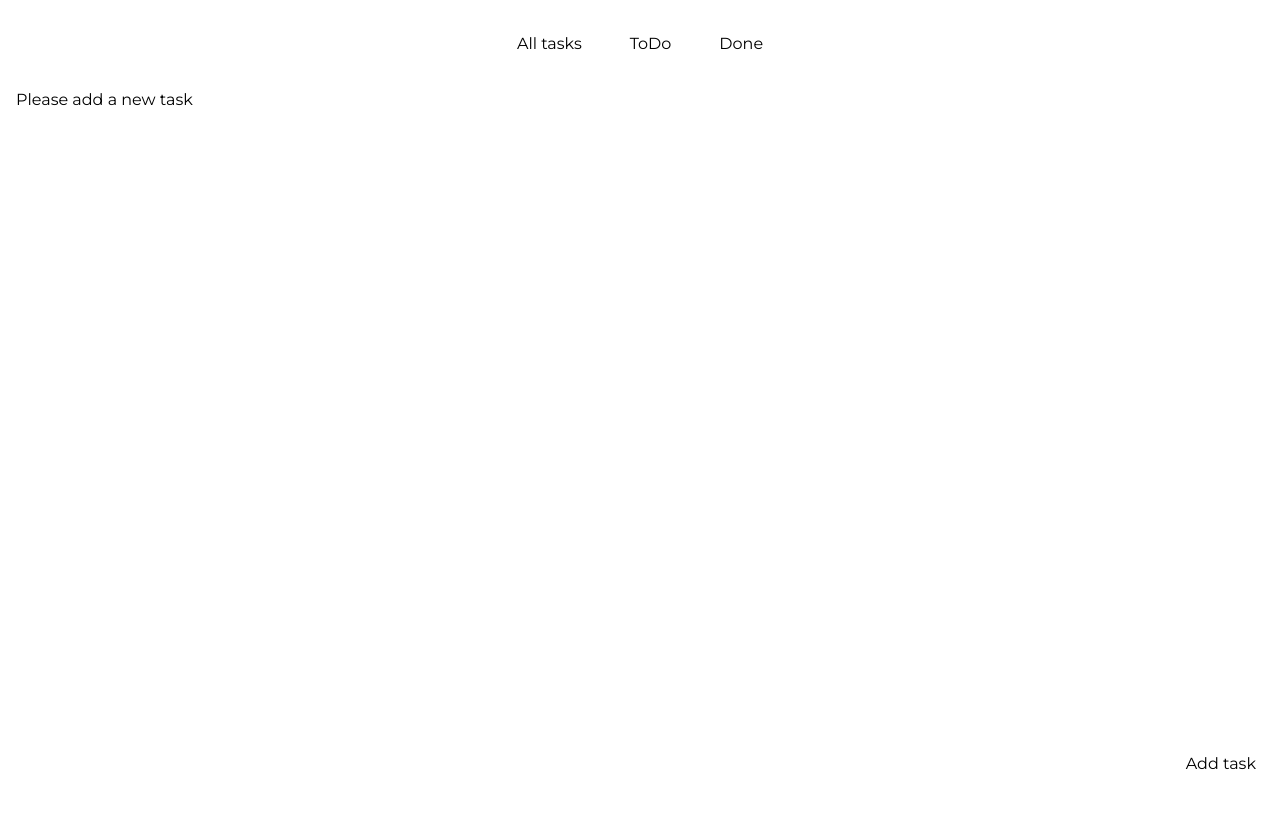
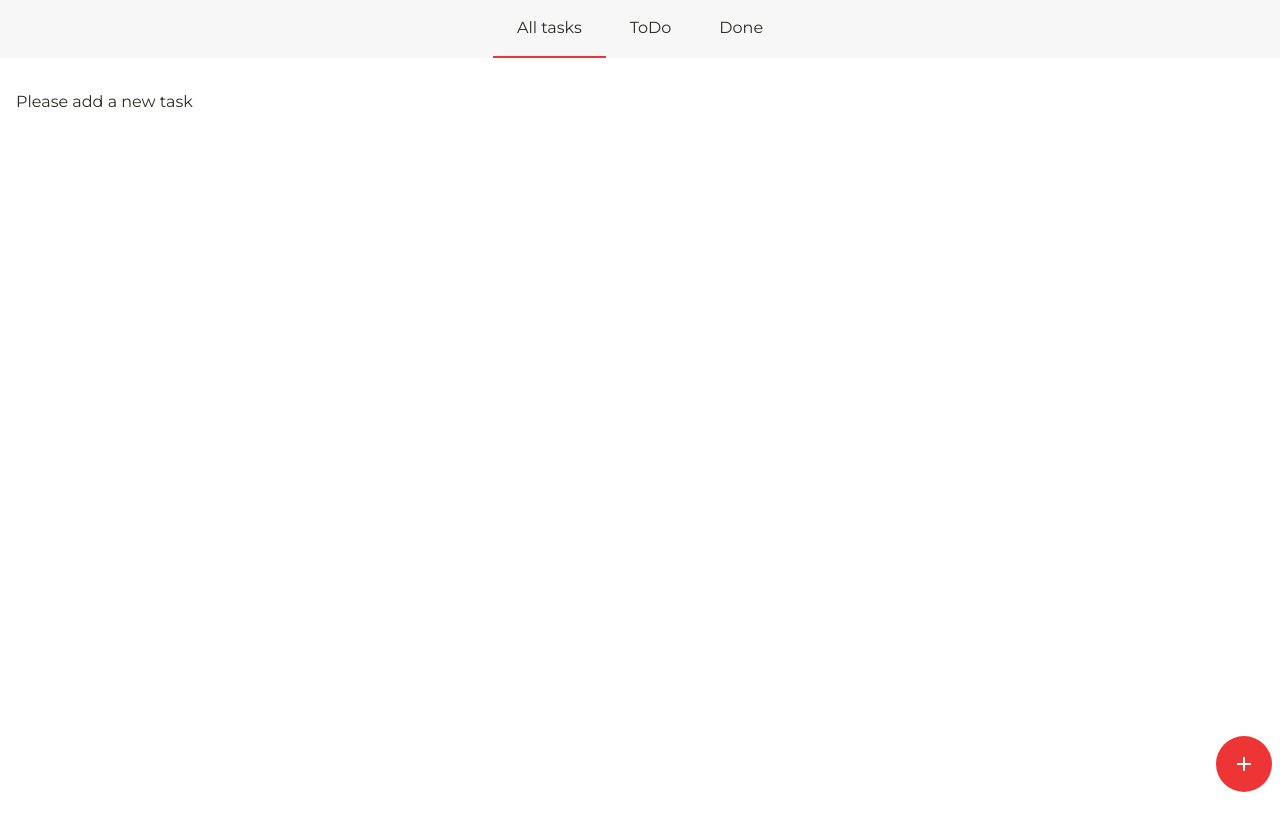
Before and after one commit to nachar/vue-2-tailwind-example, a Vue app: page / in a window 1280 px wide. Shown: the top 830 px of the page. Before the commit the page ends 800 px from the top, so only its background shows below. Built offline with nearby package versions, Linux system fonts and the light colour scheme.

Commit message:
feat: some styles

```diff
--- a/package.json
+++ b/package.json
@@ -14,6 +14,7 @@
     "core-js": "^3.8.3",
     "postcss": "^8",
     "tailwindcss": "^3",
+    "vee-validate": "^3.4.14",
     "vue": "^2.6.14",
     "vuex": "^3.6.2"
   },
--- a/public/index.html
+++ b/public/index.html
@@ -9,6 +9,7 @@
     <link rel="preconnect" href="https://fonts.googleapis.com">
     <link rel="preconnect" href="https://fonts.gstatic.com" crossorigin>
     <link href="https://fonts.googleapis.com/css2?family=Montserrat:ital,wght@0,100;0,200;0,300;0,400;0,500;0,600;0,700;0,800;0,900;1,100;1,200;1,300;1,400;1,500;1,600;1,700;1,800;1,900&display=swap" rel="stylesheet">
+    <link rel="stylesheet" href="https://fonts.googleapis.com/css2?family=Material+Symbols+Outlined:opsz,wght,FILL,GRAD@48,400,0,0" />
   </head>
   <body>
     <noscript>
--- a/src/App.vue
+++ b/src/App.vue
@@ -1,8 +1,10 @@
 <template>
-  <div id="app" class="container min-h-screen mx-auto px-4 pt-8 pb-20">
+  <div>
     <FilterList />
-    <ToDoList />
-    <AddTask />
+    <div id="app" class="container min-h-screen mx-auto px-4 pb-20">
+      <ToDoList />
+      <AddTask />
+    </div>
   </div>
 </template>
 
--- a/src/components/AddTask/AddTask.vue
+++ b/src/components/AddTask/AddTask.vue
@@ -1,21 +1,27 @@
 <template>
-  <div class="fixed left-0 bottom-0 w-full">
+  <section class="fixed left-0 bottom-0 w-full">
     <div class="container mx-auto">
       <div class="relative">
         <button
           @click="toggleTask(true)"
-          class="absolute right-0 bottom-0 p-6 rounded-full">
-          Add task
+          class="absolute right-2 bottom-2 bg-primary text-white rounded-full
+          flex items-center justify-center w-14 h-14">
+          <span class="material-symbols-outlined">add</span>
         </button>
         <div
-          class="task-form absolute right-0 w-full bg-gray-100 rounded p-4"
+          class="task-form absolute right-0 w-full bg-gray rounded p-4"
           :class="{ 'task-form--active': editTaskWindow }">
-          <button @click="toggleTask(false)">Close</button>
+          <button
+            @click="toggleTask(false)"
+            class="absolute right-4 -top-5 bg-secondary text-white rounded-full
+            flex items-center justify-center w-10 h-10 mb-2">
+            <span class="material-symbols-outlined">close</span>
+          </button>
           <AddTaskForm />
         </div>
       </div>
     </div>
-  </div>
+  </section>
 </template>
 
 <script>
@@ -43,7 +49,7 @@ export default {
 .task-form {
   max-width: 440px;
   visibility: hidden;
-  bottom: -200px;
+  bottom: -300px;
   transition: all 200ms linear;
 
   &--active {
--- a/src/components/AddTaskForm/AddTaskForm.vue
+++ b/src/components/AddTaskForm/AddTaskForm.vue
@@ -1,31 +1,53 @@
 <template>
+  <ValidationObserver v-slot="{ invalid }">
     <form @submit.prevent="saveTask()" class="w-full flex flex-col">
       <label for="description" class="mb-1">Description</label>
+      <ValidationProvider rules="required" v-slot="{ errors }" class="mb-4">
       <textarea
         v-model="description"
         type="text"
         name="description"
         placeholder="Description"
-      class="border resize-none h-20 mb-4 p-2">
-    </textarea>
+        class="border w-full resize-none h-20 p-2"></textarea>
+        <span class="text-sm text-tertiary" v-if="errors[0]">
+          Description field is required
+        </span>
+      </ValidationProvider>
 
       <label for="date" class="mb-1">Date</label>
+
+      <ValidationProvider rules="required" v-slot="{ errors }" class="mb-4">
         <input
           v-model="date"
           type="date"
           name="date"
           placeholder="Date"
-      class="border h-12 mb-4 p-2">
+          class="border w-full h-12 mb-4 p-2">
+        <span class="text-sm text-tertiary" v-if="errors[0]">
+          Date field is required
+        </span>
+      </ValidationProvider>
 
-    <button type="submit">Save</button>
+      <button
+        type="submit"
+        :disabled="invalid"
+        class="bg-secondary disabled:bg-dark-gray text-white w-1/2 mx-auto py-2 rounded">
+        Save
+      </button>
     </form>
+  </ValidationObserver>
 </template>
 
 <script>
 import { mapActions, mapState } from 'vuex';
+import { ValidationProvider, ValidationObserver } from 'vee-validate';
 
 export default {
   name: 'AddTaskForm',
+  components: {
+    ValidationProvider,
+    ValidationObserver,
+  },
   data() {
     return {
       id: undefined,
--- a/src/components/FilterList/FilterList.vue
+++ b/src/components/FilterList/FilterList.vue
@@ -1,9 +1,9 @@
 <template>
-  <div>
-    <ul class="flex justify-center">
-      <FilterListItem v-for="filter in filters" :filer="filter" :key="filter.key"/>
+  <nav>
+    <ul class="flex justify-center bg-gray px-4">
+      <FilterListItem v-for="filter in filters" :filter="filter" :key="filter.key"/>
     </ul>
-  </div>
+  </nav>
 </template>
 
 <script>
--- a/src/components/FilterListItem/FilterListItem.vue
+++ b/src/components/FilterListItem/FilterListItem.vue
@@ -1,26 +1,32 @@
 <template>
-  <li class="px-6">
-    <button @click="selectFilter()">
-      {{ filer.name }}
+  <li>
+    <button
+      @click="selectFilter()"
+      class="filter-item py-4 px-6 border-b-primary"
+      :class="{'border-b-2': filter.key === selectedFilter}">
+      {{ filter.name }}
     </button>
   </li>
 </template>
 
 <script>
-import { mapActions } from 'vuex';
+import { mapActions, mapState } from 'vuex';
 
 export default {
   name: 'FilterListItem',
   props: {
-    filer: {
+    filter: {
       require: true,
       type: Object,
     },
   },
+  computed: {
+    ...mapState(['selectedFilter']),
+  },
   methods: {
     ...mapActions(['changeFilter']),
     selectFilter() {
-      this.changeFilter(this.filer);
+      this.changeFilter(this.filter);
     },
   },
 };
--- a/src/main.js
+++ b/src/main.js
@@ -2,6 +2,7 @@ import Vue from 'vue';
 import App from './App.vue';
 import store from './store';
 import './assets/tailwind.css';
+import './vee-validate-config';
 
 Vue.config.productionTip = false;
 
--- a/src/style/theme.scss
+++ b/src/style/theme.scss
@@ -2,5 +2,5 @@ body {
   font-family: 'Montserrat', sans-serif;
   font-size: 16px;
   font-weight: 400;
-  color: #000;
+  color: #2c2c24;
 }
--- /dev/null
+++ b/src/vee-validate-config.js
@@ -0,0 +1,4 @@
+import { extend } from 'vee-validate';
+import { required } from 'vee-validate/dist/rules';
+
+extend('required', required);
--- a/tailwind.config.js
+++ b/tailwind.config.js
@@ -1,8 +1,18 @@
 /** @type {import('tailwindcss').Config} */
+
 module.exports = {
   content: ['./public/**/*.html', './src/**/*.{vue,js,ts,jsx,tsx}'],
   theme: {
-    extend: {},
+    colors: {
+      white: '#fff',
+      black: '#2c2c24',
+      primary: '#ec3534',
+      secondary: '#255886',
+      tertiary: '#9c2c2c',
+      success: '#00b67a',
+      gray: '#f7f7f7',
+      'dark-gray': '#7b7b7b',
+    },
   },
   plugins: [],
 };
```
Also changed, not shown: 1 other file (tests, documents, lock files or other folders). Lines whose indentation alone changed are shown as unchanged.
